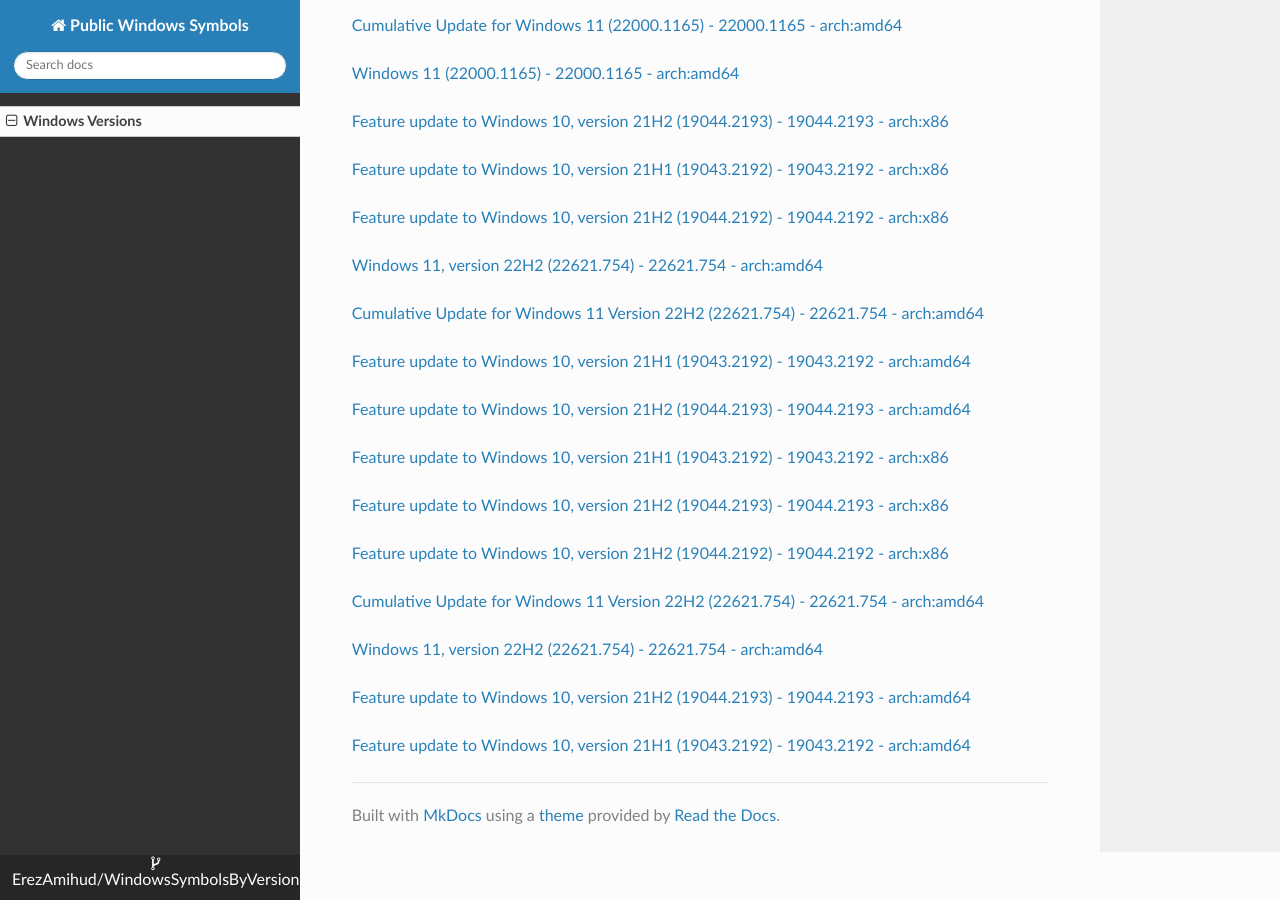
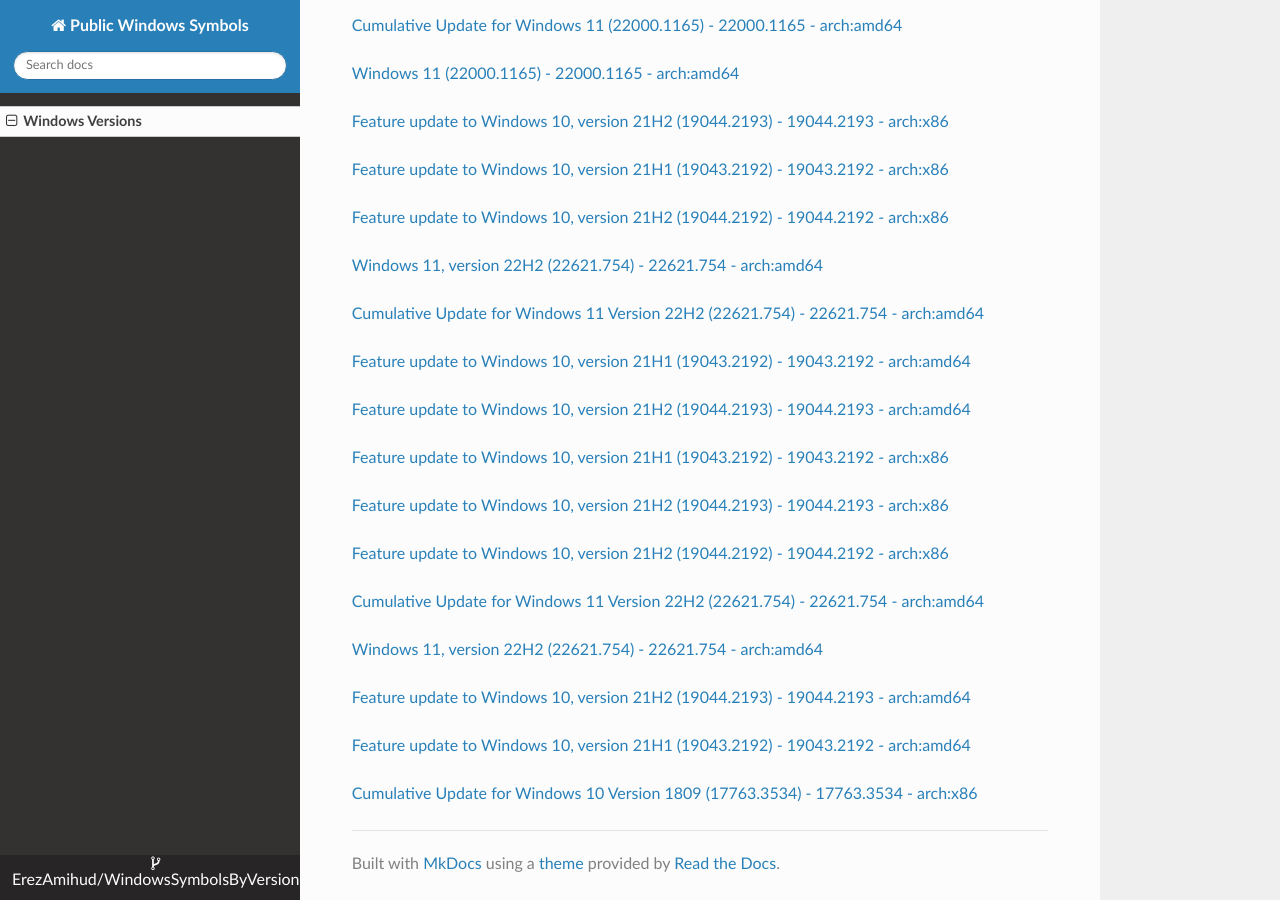
Before and after one commit to ErezAmihud/WindowsSymbolsByVersion, an MkDocs documentation site: the page built from docs/index.md, in a window 1280 px wide and 900 px high, scrolled down 48101 px. Built offline with MkDocs 1.6.1, drawn with Linux system fonts in a browser that asks for light colours; nearby versions of some CDN libraries.

Commit message:
Automated commit, add manifest for 4590b16e-3f4e-4715-befb-9e752f077ef5

```diff
--- a/docs/index.md
+++ b/docs/index.md
@@ -2833,3 +2833,6 @@
 
 
 [Feature update to Windows 10, version 21H1 (19043.2192) - 19043.2192 - arch:amd64](https://github.com/ErezAmihud/WindowsSymbolsByVersion/blob/main/manifests/7d32d622-b517-48e2-b727-169fead48e03.manifest)
+
+
+[Cumulative Update for Windows 10 Version 1809 (17763.3534) - 17763.3534 - arch:x86](https://github.com/ErezAmihud/WindowsSymbolsByVersion/blob/main/manifests/4590b16e-3f4e-4715-befb-9e752f077ef5.manifest)
```
Also changed, not shown: process_builds.json (+1 -1 lines), 1 other file.
